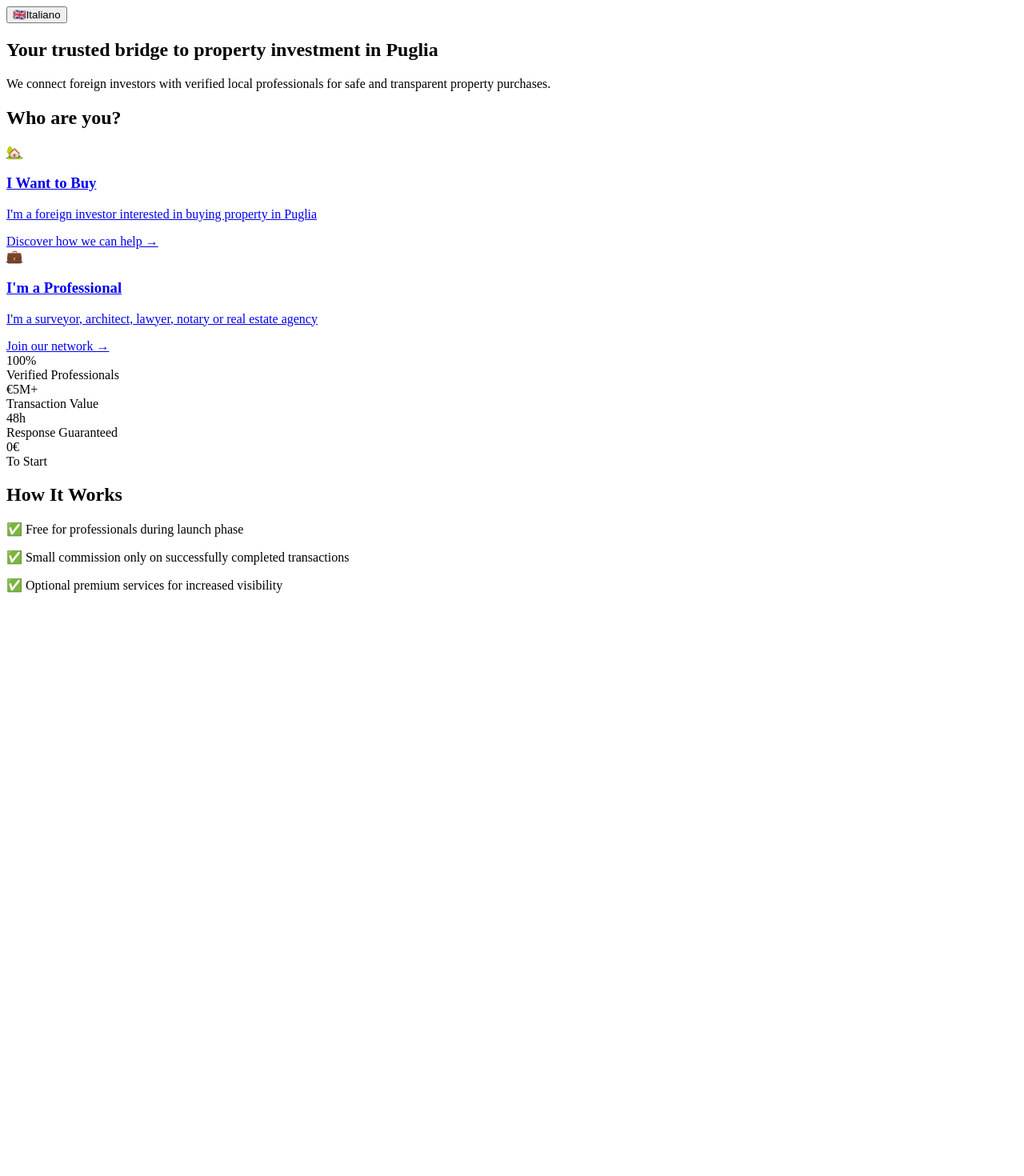
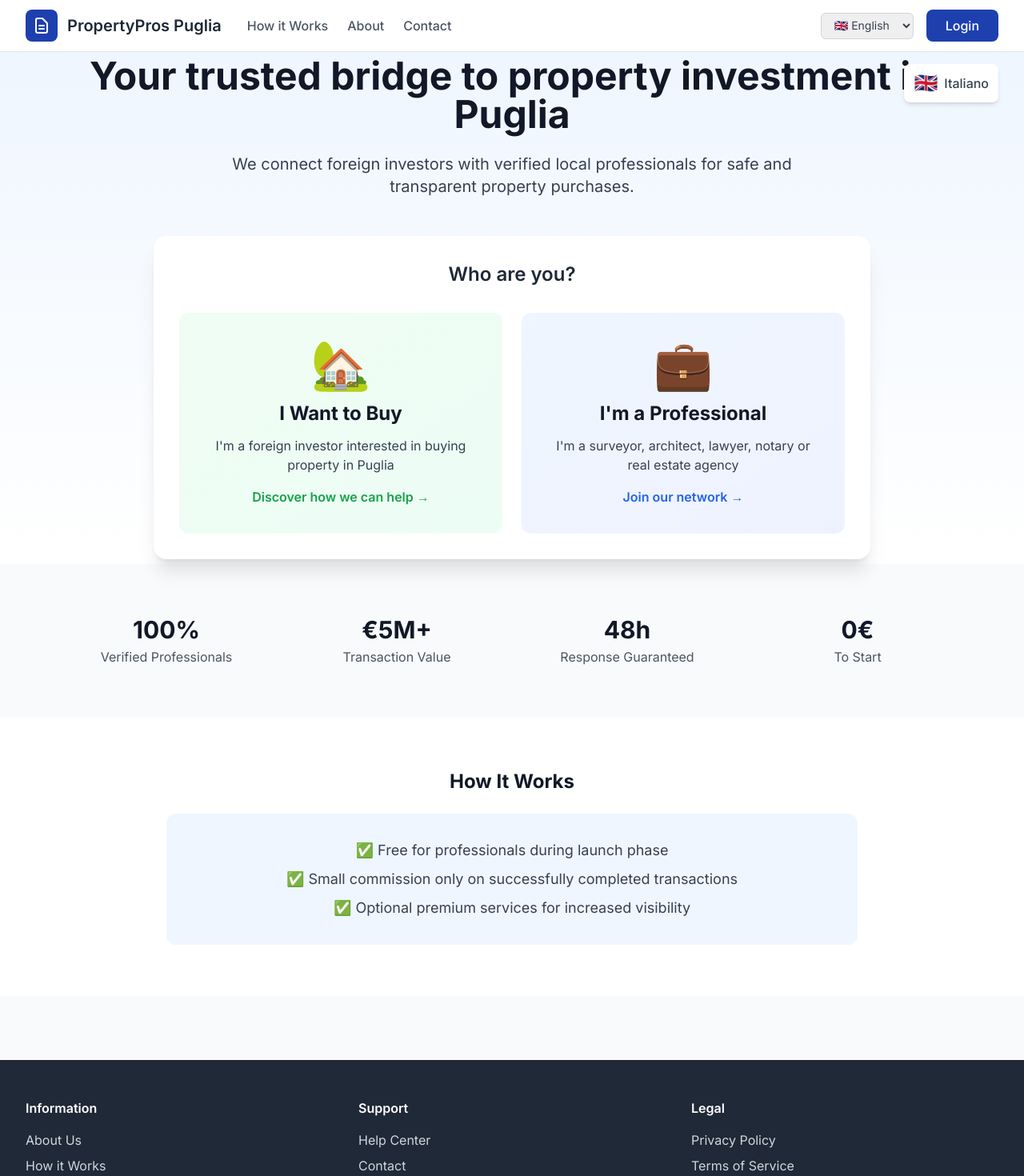
Before and after one commit to Geppix140269/PropertyProsDB, a Next.js app: page / in a window 1280 px wide. Shown: the top 1470 px of the page at 80% size. Before the commit the page ends 800 px from the top, so only its background shows below. Built offline with nearby package versions, Linux system fonts and the light colour scheme.

Commit message:
Update layout.tsx

```diff
--- a/app/layout.tsx
+++ b/app/layout.tsx
@@ -1,162 +1,122 @@
-// PATH: app/page.tsx
-'use client'
-import { useState, useEffect } from 'react'
+// PATH: app/layout.tsx
+import type { Metadata } from "next";
+import { Inter } from "next/font/google";
+import "./global.css";
+import { LanguageProvider } from './providers/language-provider';
+import { LanguageSelector } from './components/language-selector';
 
-export default function HomePage() {
-  const [language, setLanguage] = useState<'it' | 'en'>('en') // Default to English
+const inter = Inter({
+  subsets: ["latin"],
+});
 
-  useEffect(() => {
-    // Detect browser language
-    const browserLang = navigator.language.toLowerCase()
-    if (browserLang.startsWith('it')) {
-      setLanguage('it')
-    } else {
-      setLanguage('en')
+export const metadata: Metadata = {
+  title: "PropertyPros Puglia | Investitori Stranieri",
+  description: "Piattaforma che connette professionisti locali qualificati con investitori stranieri interessati al mercato immobiliare pugliese.",
+};
+
+function Navigation() {
+  return (
+    <nav className="hidden md:flex space-x-6">
+      <a href="/how-it-works" className="text-gray-600 hover:text-gray-900 transition-colors font-medium">
+        How it Works
+      </a>
+      <a href="/about" className="text-gray-600 hover:text-gray-900 transition-colors font-medium">
+        About
+      </a>
+      <a href="/contact" className="text-gray-600 hover:text-gray-900 transition-colors font-medium">
+        Contact
+      </a>
+    </nav>
+  );
 }
-  }, [])
 
+export default function RootLayout({
+  children,
+}: {
+  children: React.ReactNode;
+}) {
   return (
-    <>
-      {/* Simple Hero - Immediate Choice */}
-      <section className="min-h-[80vh] bg-gradient-to-b from-blue-50 to-white flex items-center">
-        <div className="max-w-6xl mx-auto px-4 sm:px-6 lg:px-8 text-center">
-          {/* Language Toggle - Top Right */}
-          <div className="absolute top-20 right-8">
-            <button
-              onClick={() => setLanguage(language === 'it' ? 'en' : 'it')}
-              className="flex items-center space-x-2 px-3 py-2 bg-white rounded-lg shadow-md hover:shadow-lg transition-all text-gray-700 font-medium"
-            >
-              <span className="text-2xl">{language === 'en' ? '🇬🇧' : '🇮🇹'}</span>
-              <span>{language === 'en' ? 'Italiano' : 'English'}</span>
-            </button>
+    <html lang="en">
+      <body className={`${inter.className} antialiased`}>
+        <LanguageProvider>
+          <div className="min-h-screen bg-gray-50">
+            {/* Professional header */}
+            <header className="bg-white shadow-sm border-b border-gray-200">
+              <div className="max-w-7xl mx-auto px-4 sm:px-6 lg:px-8">
+                <div className="flex justify-between items-center h-16">
+                  <div className="flex items-center space-x-8">
+                    {/* Logo/Brand - Professional */}
+                    <a href="/" className="flex items-center space-x-3">
+                      <div className="w-10 h-10 bg-blue-800 rounded-lg flex items-center justify-center">
+                        <svg className="w-6 h-6 text-white" fill="none" stroke="currentColor" viewBox="0 0 24 24">
+                          <path strokeLinecap="round" strokeLinejoin="round" strokeWidth={2} d="M9 12h6m-6 4h6m2 5H7a2 2 0 01-2-2V5a2 2 0 012-2h5.586a1 1 0 01.707.293l5.414 5.414a1 1 0 01.293.707V19a2 2 0 01-2 2z" />
+                        </svg>
+                      </div>
+                      <span className="font-semibold text-xl text-gray-800">
+                        PropertyPros Puglia
+                      </span>
+                    </a>
+
+                    <Navigation />
                   </div>
 
-          {/* Main Message */}
-          <h1 className="text-4xl md:text-5xl font-bold text-gray-900 mb-6">
-            {language === 'en'
-              ? 'Your trusted bridge to property investment in Puglia'
-              : 'Il ponte di fiducia per il tuo investimento immobiliare in Puglia'
-            }
-          </h1>
+                  {/* Right side - Language selector & Login */}
+                  <div className="flex items-center space-x-4">
+                    <LanguageSelector />
 
-          <p className="text-xl text-gray-700 mb-12 max-w-3xl mx-auto">
-            {language === 'en'
-              ? 'We connect foreign investors with verified local professionals for safe and transparent property purchases.'
-              : 'Mettiamo in contatto investitori stranieri con professionisti locali verificati per acquisti immobiliari sicuri e trasparenti.'
-            }
-          </p>
-
-          {/* The Choice */}
-          <div className="bg-white rounded-2xl shadow-xl p-8 max-w-4xl mx-auto">
-            <h2 className="text-2xl font-semibold mb-8 text-gray-800">
-              {language === 'en' ? 'Who are you?' : 'Chi sei?'}
-            </h2>
-
-            <div className="grid md:grid-cols-2 gap-6">
-              {/* Buyer Option */}
-              <a
-                href="/buyer"
-                className="group bg-gradient-to-br from-green-50 to-emerald-50 rounded-xl p-8 hover:shadow-lg transition-all duration-300 border-2 border-transparent hover:border-green-300"
-              >
-                <div className="text-6xl mb-4">🏡</div>
-                <h3 className="text-2xl font-bold mb-3 text-gray-900 group-hover:text-green-700">
-                  {language === 'en' ? 'I Want to Buy' : 'Voglio Comprare'}
-                </h3>
-                <p className="text-gray-700 mb-4">
-                  {language === 'en'
-                    ? "I'm a foreign investor interested in buying property in Puglia"
-                    : 'Sono un investitore straniero interessato ad acquistare proprietà in Puglia'
-                  }
-                </p>
-                <div className="text-green-600 font-semibold group-hover:underline">
-                  {language === 'en' ? 'Discover how we can help →' : 'Scopri come possiamo aiutarti →'}
-                </div>
-              </a>
-
-              {/* Professional Option */}
-              <a
-                href="/professional"
-                className="group bg-gradient-to-br from-blue-50 to-indigo-50 rounded-xl p-8 hover:shadow-lg transition-all duration-300 border-2 border-transparent hover:border-blue-300"
-              >
-                <div className="text-6xl mb-4">💼</div>
-                <h3 className="text-2xl font-bold mb-3 text-gray-900 group-hover:text-blue-700">
-                  {language === 'en' ? "I'm a Professional" : 'Sono un Professionista'}
-                </h3>
-                <p className="text-gray-700 mb-4">
-                  {language === 'en'
-                    ? "I'm a surveyor, architect, lawyer, notary or real estate agency"
-                    : 'Sono un geometra, architetto, avvocato, notaio o agenzia immobiliare'
-                  }
-                </p>
-                <div className="text-blue-600 font-semibold group-hover:underline">
-                  {language === 'en' ? 'Join our network →' : 'Entra nella rete →'}
-                </div>
-              </a>
+                    {/* Login Button */}
+                    <button className="bg-blue-800 text-white px-6 py-2 rounded-lg font-medium hover:bg-blue-900 transition-all duration-200">
+                      Login
+                    </button>
                   </div>
                 </div>
               </div>
-      </section>
+            </header>
 
-      {/* Trust Indicators */}
-      <section className="py-16 bg-gray-50">
-        <div className="max-w-6xl mx-auto px-4 text-center">
-          <div className="grid grid-cols-2 md:grid-cols-4 gap-8">
+            {/* Main content */}
+            <main>
+              {children}
+            </main>
+
+            {/* Professional Footer */}
+            <footer className="bg-gray-800 text-gray-300 mt-20">
+              <div className="max-w-7xl mx-auto px-4 sm:px-6 lg:px-8 py-12">
+                <div className="grid md:grid-cols-3 gap-8">
                   <div>
-              <div className="text-3xl font-bold text-gray-900">100%</div>
-              <div className="text-gray-600 mt-1">
-                {language === 'en' ? 'Verified Professionals' : 'Professionisti Verificati'}
+                    <h3 className="text-white font-semibold mb-4">Information</h3>
+                    <ul className="space-y-2">
+                      <li><a href="/about" className="hover:text-white transition-colors">About Us</a></li>
+                      <li><a href="/how-it-works" className="hover:text-white transition-colors">How it Works</a></li>
+                      <li><a href="/professional" className="hover:text-white transition-colors">For Professionals</a></li>
+                    </ul>
+                  </div>
+                  <div>
+                    <h3 className="text-white font-semibold mb-4">Support</h3>
+                    <ul className="space-y-2">
+                      <li><a href="/help" className="hover:text-white transition-colors">Help Center</a></li>
+                      <li><a href="/contact" className="hover:text-white transition-colors">Contact</a></li>
+                      <li><a href="/faq" className="hover:text-white transition-colors">FAQ</a></li>
+                    </ul>
+                  </div>
+                  <div>
+                    <h3 className="text-white font-semibold mb-4">Legal</h3>
+                    <ul className="space-y-2">
+                      <li><a href="/privacy" className="hover:text-white transition-colors">Privacy Policy</a></li>
+                      <li><a href="/terms" className="hover:text-white transition-colors">Terms of Service</a></li>
+                      <li><a href="/cookies" className="hover:text-white transition-colors">Cookie Policy</a></li>
+                    </ul>
                   </div>
                 </div>
-            <div>
-              <div className="text-3xl font-bold text-gray-900">€5M+</div>
-              <div className="text-gray-600 mt-1">
-                {language === 'en' ? 'Transaction Value' : 'Valore Transazioni'}
-              </div>
-            </div>
-            <div>
-              <div className="text-3xl font-bold text-gray-900">48h</div>
-              <div className="text-gray-600 mt-1">
-                {language === 'en' ? 'Response Guaranteed' : 'Risposta Garantita'}
-              </div>
-            </div>
-            <div>
-              <div className="text-3xl font-bold text-gray-900">0€</div>
-              <div className="text-gray-600 mt-1">
-                {language === 'en' ? 'To Start' : 'Per Iniziare'}
-              </div>
-            </div>
-          </div>
-        </div>
-      </section>
-
-      {/* How We Make Money - Transparency */}
-      <section className="py-16 bg-white">
-        <div className="max-w-4xl mx-auto px-4 text-center">
-          <h2 className="text-2xl font-bold mb-6 text-gray-900">
-            {language === 'en' ? 'How It Works' : 'Come Funziona'}
-          </h2>
-          <div className="bg-blue-50 rounded-xl p-8">
-            <p className="text-lg text-gray-700">
-              {language === 'en'
-                ? '✅ Free for professionals during launch phase'
-                : '✅ Gratis per professionisti durante la fase di lancio'
-              }
-            </p>
-            <p className="text-lg text-gray-700 mt-2">
-              {language === 'en'
-                ? '✅ Small commission only on successfully completed transactions'
-                : '✅ Piccola commissione solo su transazioni completate con successo'
-              }
-            </p>
-            <p className="text-lg text-gray-700 mt-2">
-              {language === 'en'
-                ? '✅ Optional premium services for increased visibility'
-                : '✅ Servizi premium opzionali per maggiore visibilità'
-              }
+                <div className="border-t border-gray-700 mt-8 pt-8 text-center">
+                  <p className="text-sm">
+                    © 2024 PropertyPros Puglia. All rights reserved.
                   </p>
                 </div>
               </div>
-      </section>
-    </>
-  )
+            </footer>
+          </div>
+        </LanguageProvider>
+      </body>
+    </html>
+  );
 }
```
Lines whose indentation alone changed are shown as unchanged.
